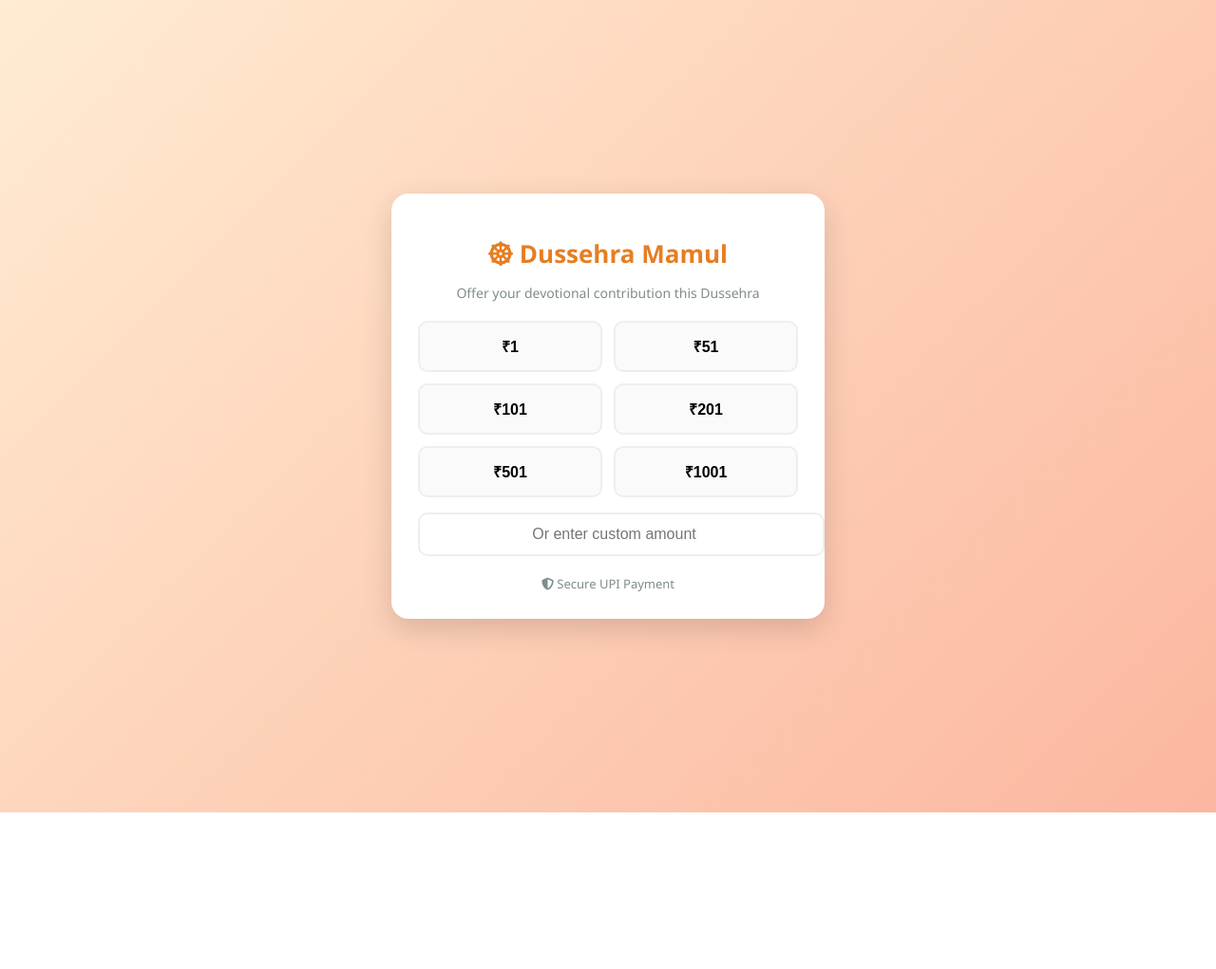
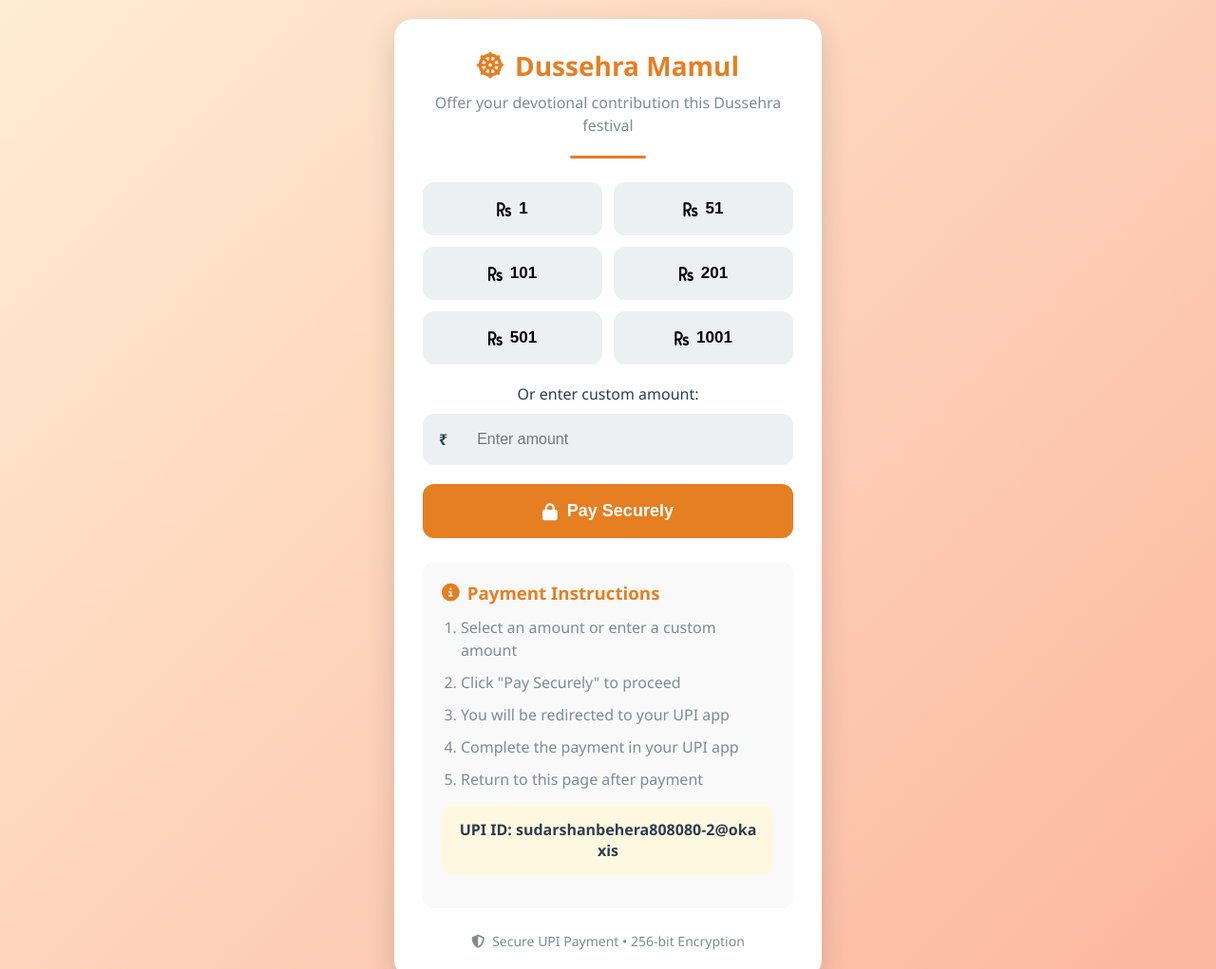
Before and after one commit to SBehera9/dussehra-mamul, a plain HTML site: page index.html in a window 1280 px wide. Shown: the top 1021 px of the page at 95% size. Before the commit the page ends 856 px from the top, so only its background shows below. Drawn offline with Linux system fonts and the light colour scheme.

Commit message:
add new update

```diff
--- a/index.html
+++ b/index.html
@@ -8,43 +8,79 @@
   <style>
     :root {
       --primary: #e67e22;
+      --primary-dark: #d35400;
       --light: #fff;
       --dark: #2c3e50;
       --gray: #7f8c8d;
+      --light-gray: #ecf0f1;
       --success: #27ae60;
       --error: #e74c3c;
       --gradient: linear-gradient(135deg, #ffecd2, #fcb69f);
+      --shadow: 0 10px 30px rgba(0, 0, 0, 0.15);
+    }
+
+    * {
+      box-sizing: border-box;
+      margin: 0;
+      padding: 0;
     }
 
     body {
-      font-family: "Segoe UI", sans-serif;
+      font-family: "Segoe UI", Tahoma, Geneva, Verdana, sans-serif;
       background: var(--gradient);
       display: flex;
       justify-content: center;
       align-items: center;
       min-height: 100vh;
       padding: 20px;
+      color: var(--dark);
     }
 
     .container {
       background: var(--light);
-      padding: 28px;
-      border-radius: 18px;
-      box-shadow: 0 10px 30px rgba(0, 0, 0, 0.15);
+      padding: 30px;
+      border-radius: 20px;
+      box-shadow: var(--shadow);
       text-align: center;
-      max-width: 400px;
+      max-width: 450px;
       width: 100%;
       position: relative;
+      overflow: hidden;
+    }
+
+    .header {
+      margin-bottom: 25px;
+      position: relative;
+    }
+
+    .header::after {
+      content: '';
+      display: block;
+      width: 80px;
+      height: 3px;
+      background: var(--primary);
+      margin: 12px auto;
+      border-radius: 3px;
     }
 
     h1 {
       color: var(--primary);
-      font-size: 26px;
-      margin-bottom: 10px;
+      font-size: 28px;
+      margin-bottom: 8px;
+      display: flex;
+      align-items: center;
+      justify-content: center;
+      gap: 12px;
     }
+
     p {
       color: var(--gray);
-      font-size: 14px;
+      font-size: 16px;
+      margin-bottom: 20px;
+      line-height: 1.5;
+    }
+
+    .amount-section {
       margin-bottom: 20px;
     }
 
@@ -52,44 +88,113 @@
       display: grid;
       grid-template-columns: repeat(2, 1fr);
       gap: 12px;
-      margin-bottom: 16px;
+      margin-bottom: 20px;
     }
+
     .amount-btn {
-      padding: 14px;
-      font-size: 16px;
-      border-radius: 10px;
-      border: 2px solid #eee;
-      background: #fafafa;
+      padding: 16px;
+      font-size: 17px;
+      border-radius: 12px;
+      border: 2px solid var(--light-gray);
+      background: var(--light-gray);
       cursor: pointer;
-      transition: 0.3s;
-      font-weight: bold;
-      width: 100%;
+      transition: all 0.3s ease;
+      font-weight: 600;
+      display: flex;
+      align-items: center;
+      justify-content: center;
+      gap: 8px;
     }
+
     .amount-btn:hover {
       background: var(--primary);
-      color: #fff;
+      color: var(--light);
+      border-color: var(--primary);
+      transform: translateY(-2px);
+      box-shadow: 0 5px 15px rgba(230, 126, 34, 0.3);
+    }
+
+    .amount-btn.selected {
+      background: var(--primary);
+      color: var(--light);
       border-color: var(--primary);
     }
 
     .custom-amount {
-      margin: 15px 0;
+      margin: 20px 0;
+    }
+
+    .custom-amount label {
+      display: block;
+      margin-bottom: 10px;
+      color: var(--dark);
+      font-weight: 500;
+    }
+
+    .input-group {
+      display: flex;
+      align-items: center;
+      background: var(--light-gray);
+      border-radius: 12px;
+      overflow: hidden;
+      border: 2px solid var(--light-gray);
+      transition: border-color 0.3s;
+    }
+
+    .input-group:focus-within {
+      border-color: var(--primary);
+    }
+
+    .input-group span {
+      padding: 0 15px;
+      font-weight: 600;
+      color: var(--dark);
     }
 
     .custom-amount input {
-      padding: 12px;
+      padding: 16px;
       width: 100%;
-      border-radius: 10px;
-      border: 2px solid #eee;
+      border: none;
+      background: transparent;
       font-size: 16px;
-      text-align: center;
+      outline: none;
+    }
+
+    .pay-btn {
+      width: 100%;
+      padding: 18px;
+      background: var(--primary);
+      color: white;
+      border: none;
+      border-radius: 12px;
+      font-size: 18px;
+      font-weight: 600;
+      cursor: pointer;
+      transition: all 0.3s ease;
+      margin-top: 10px;
+      display: flex;
+      align-items: center;
+      justify-content: center;
+      gap: 10px;
+    }
+
+    .pay-btn:hover {
+      background: var(--primary-dark);
+      transform: translateY(-2px);
+      box-shadow: 0 5px 15px rgba(230, 126, 34, 0.4);
+    }
+
+    .pay-btn:active {
+      transform: translateY(0);
     }
 
     .payment-status {
       display: none;
-      padding: 15px;
-      border-radius: 10px;
-      margin: 15px 0;
-      background: #f8f9fa;
+      padding: 16px;
+      border-radius: 12px;
+      margin: 20px 0;
+      font-weight: 500;
+      text-align: center;
     }
 
     .success {
@@ -105,9 +210,13 @@
     }
 
     footer {
-      margin-top: 20px;
-      font-size: 13px;
+      margin-top: 25px;
+      font-size: 14px;
       color: var(--gray);
+      display: flex;
+      align-items: center;
+      justify-content: center;
+      gap: 8px;
     }
 
     .modal {
@@ -125,11 +234,28 @@
 
     .modal-content {
       background: white;
-      padding: 25px;
-      border-radius: 15px;
+      padding: 30px;
+      border-radius: 20px;
       text-align: center;
-      max-width: 350px;
+      max-width: 400px;
       width: 90%;
+      box-shadow: var(--shadow);
+      animation: modalFadeIn 0.3s;
+    }
+
+    @keyframes modalFadeIn {
+      from { opacity: 0; transform: translateY(-20px); }
+      to { opacity: 1; transform: translateY(0); }
+    }
+
+    .modal h2 {
+      color: var(--primary);
+      margin-bottom: 15px;
+    }
+
+    .modal p {
+      margin-bottom: 20px;
+      color: var(--dark);
     }
 
     .modal-buttons {
@@ -140,11 +266,12 @@
     }
 
     .modal-btn {
-      padding: 10px 20px;
-      border-radius: 8px;
+      padding: 12px 25px;
+      border-radius: 10px;
       border: none;
       cursor: pointer;
-      font-weight: bold;
+      font-weight: 600;
+      transition: all 0.2s;
     }
 
     .confirm-btn {
@@ -152,52 +279,147 @@
       color: white;
     }
 
+    .confirm-btn:hover {
+      background: var(--primary-dark);
+    }
+
     .cancel-btn {
-      background: #e0e0e0;
-      color: #555;
+      background: var(--light-gray);
+      color: var(--dark);
+    }
+
+    .cancel-btn:hover {
+      background: #dde4e6;
+    }
+
+    .instructions {
+      background: #f9f9f9;
+      padding: 20px;
+      border-radius: 12px;
+      margin-top: 25px;
+      text-align: left;
+    }
+
+    .instructions h3 {
+      color: var(--primary);
+      margin-bottom: 12px;
+      display: flex;
+      align-items: center;
+      gap: 8px;
+    }
+
+    .instructions ol {
+      padding-left: 20px;
+      color: var(--gray);
+    }
+
+    .instructions li {
+      margin-bottom: 10px;
+      line-height: 1.5;
+    }
+
+    .highlight {
+      background: #fff8e1;
+      padding: 15px;
+      border-radius: 10px;
+      margin: 15px 0;
+      font-weight: 600;
+      color: var(--dark);
+      word-break: break-all;
+      text-align: center;
+    }
+
+    @media (max-width: 480px) {
+      .container {
+        padding: 20px;
+      }
+
+      h1 {
+        font-size: 24px;
+      }
+
+      .amount-btns {
+        grid-template-columns: 1fr;
+      }
+
+      .modal-buttons {
+        flex-direction: column;
+      }
     }
   </style>
 </head>
 <body>
   <div class="container">
+    <div class="header">
       <h1><i class="fas fa-dharmachakra"></i> Dussehra Mamul</h1>
-    <p>Offer your devotional contribution this Dussehra</p>
+      <p>Offer your devotional contribution this Dussehra festival</p>
+    </div>
 
+    <div class="amount-section">
       <div class="amount-btns">
-      <button class="amount-btn" data-amount="1">₹1</button>
-      <button class="amount-btn" data-amount="51">₹51</button>
-      <button class="amount-btn" data-amount="101">₹101</button>
-      <button class="amount-btn" data-amount="201">₹201</button>
-      <button class="amount-btn" data-amount="501">₹501</button>
-      <button class="amount-btn" data-amount="1001">₹1001</button>
+        <button class="amount-btn" data-amount="1"><i class="fas fa-rupee-sign"></i> 1</button>
+        <button class="amount-btn" data-amount="51"><i class="fas fa-rupee-sign"></i> 51</button>
+        <button class="amount-btn" data-amount="101"><i class="fas fa-rupee-sign"></i> 101</button>
+        <button class="amount-btn" data-amount="201"><i class="fas fa-rupee-sign"></i> 201</button>
+        <button class="amount-btn" data-amount="501"><i class="fas fa-rupee-sign"></i> 501</button>
+        <button class="amount-btn" data-amount="1001"><i class="fas fa-rupee-sign"></i> 1001</button>
       </div>
 
       <div class="custom-amount">
-      <input type="number" id="customAmount" placeholder="Or enter custom amount">
+        <label for="customAmount">Or enter custom amount:</label>
+        <div class="input-group">
+          <span>₹</span>
+          <input type="number" id="customAmount" placeholder="Enter amount" min="1">
+        </div>
+      </div>
+
+      <button id="payButton" class="pay-btn">
+        <i class="fas fa-lock"></i> Pay Securely
+      </button>
     </div>
 
     <div id="paymentStatus" class="payment-status"></div>
 
+    <div class="instructions">
+      <h3><i class="fas fa-info-circle"></i> Payment Instructions</h3>
+      <ol>
+        <li>Select an amount or enter a custom amount</li>
+        <li>Click "Pay Securely" to proceed</li>
+        <li>You will be redirected to your UPI app</li>
+        <li>Complete the payment in your UPI app</li>
+        <li>Return to this page after payment</li>
+      </ol>
+
+      <div class="highlight">
+        UPI ID: sudarshanbehera808080-2@okaxis
+      </div>
+    </div>
+
     <footer>
-      <i class="fas fa-shield-alt"></i> Secure UPI Payment
+      <i class="fas fa-shield-alt"></i> Secure UPI Payment • 256-bit Encryption
     </footer>
   </div>
 
   <div id="paymentModal" class="modal">
     <div class="modal-content">
-      <h2>Confirm Payment</h2>
-      <p>You are about to pay ₹<span id="confirmAmount">0</span> to Dussehra Mamul</p>
-      <p class="small">Make sure you have a UPI app installed on your device</p>
+      <h2><i class="fas fa-check-circle"></i> Confirm Payment</h2>
+      <p>You are about to pay <strong>₹<span id="confirmAmount">0</span></strong> to <strong>Dussehra Mamul</strong></p>
+      <p>Make sure you have a UPI app installed on your device</p>
+
       <div class="modal-buttons">
         <button class="modal-btn cancel-btn" id="cancelPayment">Cancel</button>
-        <button class="modal-btn confirm-btn" id="confirmPayment">Pay Now</button>
+        <button class="modal-btn confirm-btn" id="confirmPayment">
+          <i class="fas fa-external-link-alt"></i> Open UPI App
+        </button>
       </div>
     </div>
   </div>
 
   <script>
+    document.addEventListener('DOMContentLoaded', function() {
       const amountButtons = document.querySelectorAll('.amount-btn');
       const customAmountInput = document.getElementById('customAmount');
+      const payButton = document.getElementById('payButton');
       const paymentStatus = document.getElementById('paymentStatus');
       const paymentModal = document.getElementById('paymentModal');
       const confirmAmount = document.getElementById('confirmAmount');
@@ -205,17 +427,10 @@
       const confirmPaymentBtn = document.getElementById('confirmPayment');
 
       let selectedAmount = 0;
+      let selectedButton = null;
 
-    // Replace with your verified UPI ID
-    const upiID = "8328873021@postbank";
-
-    // Common UPI apps for fallback
-    const upiApps = {
-      phonepe: 'phonepe://',
-      gpay: 'tez://',
-      paytm: 'paytmmp://',
-      bhim: 'bhim://'
-    };
+      // Updated UPI ID
+      const upiID = "sudarshanbehera808080-2@okaxis";
 
       // Function to validate UPI ID format
       function isValidUpiId(upiId) {
@@ -223,42 +438,7 @@
         return upiRegex.test(upiId);
       }
 
-    // Function to trigger UPI payment
-    function initiateUPIPayment(amount) {
-      if (!isValidUpiId(upiID)) {
-        showPaymentStatus("Invalid UPI ID. Please contact support.", "error");
-        return;
-      }
-
-      // Format amount to string without decimals for UPI
-      const formattedAmount = amount.toString();
-
-      // Create UPI link with proper parameters
-      const upiLink = `upi://pay?pa=${upiID}&pn=Dussehra%20Mamul&am=${formattedAmount}&cu=INR&tn=Dussehra%20Mamul%20Contribution`;
-
-      // Try to open the UPI link
-      window.location.href = upiLink;
-
-      // Set a timeout to check if the app opened
-      setTimeout(() => {
-        // If we're still on the page, the app likely didn't open
-        if (!document.hidden) {
-          showPaymentStatus("No UPI app found. Please install a UPI app like GPay, PhonePe, or Paytm.", "error");
-          showUPIAppsGuide();
-        }
-      }, 1000);
-    }
-
-    // Show guide for UPI apps if none is installed
-    function showUPIAppsGuide() {
-      paymentStatus.innerHTML += `
-        <p style="margin-top: 10px;">You can also manually open your UPI app and send to:</p>
-        <p style="font-weight: bold; word-break: break-all;">${upiID}</p>
-        <p>Amount: ₹${selectedAmount}</p>
-      `;
-    }
-
-    // Show payment status message
+      // Function to show payment status
       function showPaymentStatus(message, type) {
         paymentStatus.textContent = message;
         paymentStatus.className = `payment-status ${type}`;
@@ -273,27 +453,69 @@
       // Handle amount button clicks
       amountButtons.forEach(button => {
         button.addEventListener('click', () => {
+          // Remove selected class from all buttons
+          amountButtons.forEach(btn => btn.classList.remove('selected'));
+
+          // Add selected class to clicked button
+          button.classList.add('selected');
+
+          // Set selected amount
           selectedAmount = button.dataset.amount;
-        confirmAmount.textContent = selectedAmount;
-        paymentModal.style.display = 'flex';
+          selectedButton = button;
+
+          // Clear custom amount
+          customAmountInput.value = '';
         });
       });
 
       // Handle custom amount input
-    customAmountInput.addEventListener('keyup', (e) => {
-      if (e.key === 'Enter') {
+      customAmountInput.addEventListener('input', () => {
+        if (customAmountInput.value) {
+          // Remove selected class from amount buttons
+          amountButtons.forEach(btn => btn.classList.remove('selected'));
+
+          // Set selected amount
           selectedAmount = customAmountInput.value;
-        if (selectedAmount > 0) {
+          selectedButton = null;
+        }
+      });
+
+      // Handle pay button click
+      payButton.addEventListener('click', () => {
+        if (!selectedAmount || selectedAmount < 1) {
+          showPaymentStatus("Please select or enter an amount first", "error");
+          return;
+        }
+
         confirmAmount.textContent = selectedAmount;
         paymentModal.style.display = 'flex';
-        }
-      }
       });
 
       // Handle payment confirmation
       confirmPaymentBtn.addEventListener('click', () => {
         paymentModal.style.display = 'none';
-      initiateUPIPayment(selectedAmount);
+
+        if (!isValidUpiId(upiID)) {
+          showPaymentStatus("Invalid UPI ID. Please contact support.", "error");
+          return;
+        }
+
+        // Format amount to string without decimals for UPI
+        const formattedAmount = selectedAmount.toString();
+
+        // Create UPI link with proper parameters
+        const upiLink = `upi://pay?pa=${upiID}&pn=Dussehra%20Mamul&am=${formattedAmount}&cu=INR&tn=Dussehra%20Mamul%20Contribution`;
+
+        // Try to open the UPI link
+        window.location.href = upiLink;
+
+        // Set a timeout to check if the app opened
+        setTimeout(() => {
+          // If we're still on the page, the app likely didn't open
+          if (!document.hidden) {
+            showPaymentStatus("No UPI app found. Please install a UPI app like GPay, PhonePe, or Paytm.", "error");
+          }
+        }, 1000);
       });
 
       // Handle payment cancellation
@@ -301,19 +523,12 @@
         paymentModal.style.display = 'none';
       });
 
-    // Check if page was reopened after UPI app redirect (payment success/failure)
-    window.addEventListener('pageshow', function(event) {
-      if (event.persisted) {
-        // Page was restored from bfcache, which might indicate returning from UPI app
-        const urlParams = new URLSearchParams(window.location.search);
-        const status = urlParams.get('payment');
-
-        if (status === 'success') {
-          showPaymentStatus("Payment successful! Thank you for your contribution.", "success");
-        } else if (status === 'failed') {
-          showPaymentStatus("Payment failed. Please try again.", "error");
+      // Close modal if clicked outside
+      window.addEventListener('click', (event) => {
+        if (event.target === paymentModal) {
+          paymentModal.style.display = 'none';
         }
-      }
+      });
     });
   </script>
 </body>
```
Lines whose indentation alone changed are shown as unchanged.
